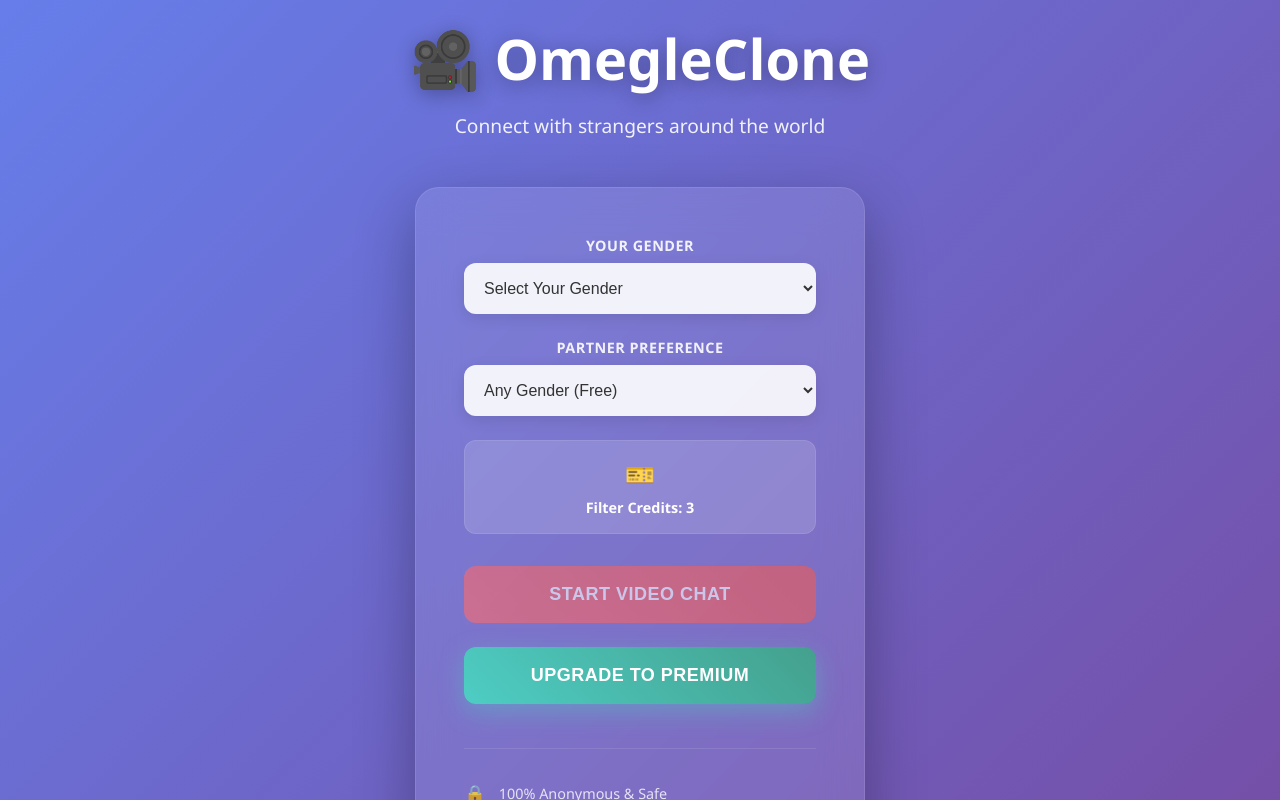
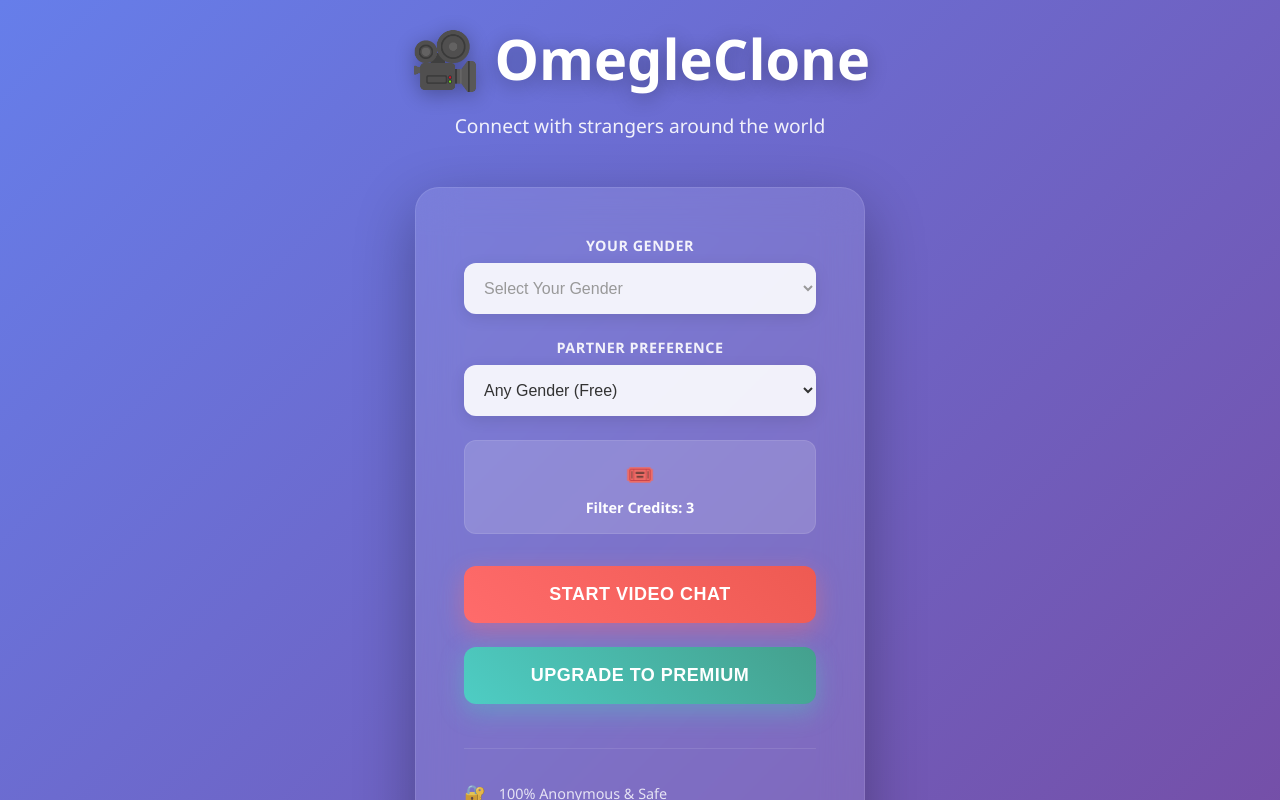
Before and after one commit to moorthiguru33/omegle-clone, a React (Create React App) app in the folder frontend/: page / in a window 1280 px wide. Shown: the top 800 px of the page. Built offline with nearby package versions, Linux system fonts and the light colour scheme.

Commit message:
Update Home.js

```diff
--- a/frontend/src/components/Home.js
+++ b/frontend/src/components/Home.js
@@ -85,6 +85,10 @@ const Select = styled.select`
     box-shadow: 0 0 0 3px rgba(255, 255, 255, 0.3);
     transform: translateY(-1px);
   }
+
+  &:invalid {
+    color: #999;
+  }
 `;
 
 const Button = styled.button`
@@ -99,13 +103,14 @@ const Button = styled.button`
   transition: all 0.3s ease;
   text-transform: uppercase;
   letter-spacing: 0.5px;
+  touch-action: manipulation;
 
   &.primary {
     background: linear-gradient(45deg, #ff6b6b, #ee5a52);
     color: white;
     box-shadow: 0 8px 25px rgba(255, 107, 107, 0.4);
 
-    &:hover {
+    &:hover:not(:disabled) {
       transform: translateY(-2px);
       box-shadow: 0 12px 35px rgba(255, 107, 107, 0.5);
     }
@@ -116,7 +121,7 @@ const Button = styled.button`
     color: white;
     box-shadow: 0 8px 25px rgba(78, 205, 196, 0.4);
 
-    &:hover {
+    &:hover:not(:disabled) {
       transform: translateY(-2px);
       box-shadow: 0 12px 35px rgba(78, 205, 196, 0.5);
     }
@@ -129,7 +134,7 @@ const Button = styled.button`
     box-shadow: none;
   }
 
-  &:active {
+  &:active:not(:disabled) {
     transform: translateY(1px);
   }
 `;
@@ -172,32 +177,99 @@ const FeatureList = styled.div`
   }
 `;
 
+const ValidationMessage = styled.div`
+  background: rgba(255, 193, 7, 0.2);
+  border: 1px solid rgba(255, 193, 7, 0.5);
+  color: #ffc107;
+  padding: 12px;
+  border-radius: 8px;
+  margin: 10px 0;
+  font-size: 0.9rem;
+  text-align: center;
+`;
+
 const Home = ({ user, updateUser }) => {
   const navigate = useNavigate();
-  const [gender, setGender] = useState(user.gender || '');
-  const [preferredGender, setPreferredGender] = useState(user.preferredGender || '');
+  const [gender, setGender] = useState(user?.gender || '');
+  const [preferredGender, setPreferredGender] = useState(user?.preferredGender || 'any');
+  const [loading, setLoading] = useState(false);
+  const [validationError, setValidationError] = useState('');
 
-  const handleStartChat = () => {
+  // Validate form
+  const validateForm = () => {
+    setValidationError('');
+
     if (!gender) {
-      alert('Please select your gender to continue');
-      return;
+      setValidationError('Please select your gender to continue');
+      return false;
     }
 
     // Check if user has credits for gender filter
-    if (preferredGender && preferredGender !== 'any' && user.filterCredits <= 0 && !user.isPremium) {
-      alert('No gender filter credits remaining. Upgrade to premium or use random matching.');
-      return;
+    if (preferredGender && preferredGender !== 'any') {
+      if (!user?.isPremium && (!user?.filterCredits || user.filterCredits <= 0)) {
+        setValidationError('No gender filter credits remaining. Upgrade to premium or select "Any Gender".');
+        return false;
+      }
     }
 
-    // Use credit if gender filter is selected
-    let updatedUser = { ...user, gender, preferredGender };
-    if (preferredGender && preferredGender !== 'any' && !user.isPremium && user.filterCredits > 0) {
-      updatedUser.filterCredits = user.filterCredits - 1;
+    return true;
+  };
+
+  const handleStartChat = async () => {
+    if (!validateForm()) return;
+
+    setLoading(true);
+    setValidationError('');
+
+    try {
+      // Check if browser supports required features
+      if (!navigator.mediaDevices || !navigator.mediaDevices.getUserMedia) {
+        setValidationError('Your browser does not support video chat. Please use a modern browser.');
+        setLoading(false);
+        return;
+      }
+
+      // Update user data
+      const updatedUser = {
+        ...user,
+        gender,
+        preferredGender: preferredGender || 'any'
+      };
+
+      updateUser(updatedUser);
+
+      // Small delay for better UX
+      setTimeout(() => {
+        navigate('/chat');
+      }, 500);
+
+    } catch (error) {
+      console.error('Error starting chat:', error);
+      setValidationError('Failed to start chat. Please try again.');
+      setLoading(false);
     }
+  };
 
-    updateUser(updatedUser);
-    navigate('/chat');
+  const handleGenderChange = (e) => {
+    const value = e.target.value;
+    setGender(value);
+    setValidationError('');
   };
+
+  const handlePreferredGenderChange = (e) => {
+    const value = e.target.value;
+    setPreferredGender(value);
+    setValidationError('');
+  };
+
+  // Ensure user object exists
+  if (!user) {
+    return (
+      <Container>
+        <div>Loading...</div>
+      </Container>
+    );
+  }
 
   return (
     <Container>
@@ -206,13 +278,14 @@ const Home = ({ user, updateUser }) => {
 
       <Card>
         <FormGroup>
-          <Label>Your Gender</Label>
+          <Label htmlFor="gender">Your Gender</Label>
           <Select
+            id="gender"
             value={gender}
-            onChange={(e) => setGender(e.target.value)}
+            onChange={handleGenderChange}
             required
           >
-            <option value="">Select Your Gender</option>
+            <option value="" disabled>Select Your Gender</option>
             <option value="male">Male</option>
             <option value="female">Female</option>
             <option value="other">Other</option>
@@ -220,61 +293,69 @@ const Home = ({ user, updateUser }) => {
         </FormGroup>
 
         <FormGroup>
-          <Label>Partner Preference</Label>
+          <Label htmlFor="preferredGender">Partner Preference</Label>
           <Select
+            id="preferredGender"
             value={preferredGender}
-            onChange={(e) => setPreferredGender(e.target.value)}
+            onChange={handlePreferredGenderChange}
           >
             <option value="any">Any Gender (Free)</option>
-            <option value="male">Male Only</option>
-            <option value="female">Female Only</option>
-            <option value="other">Other Only</option>
+            <option value="male">Male Only {!user.isPremium && `(${user.filterCredits} credits)`}</option>
+            <option value="female">Female Only {!user.isPremium && `(${user.filterCredits} credits)`}</option>
+            <option value="other">Other Only {!user.isPremium && `(${user.filterCredits} credits)`}</option>
           </Select>
         </FormGroup>
 
-        {user.isPremium ? (
-          <CreditInfo>
-            <div className="icon">✨</div>
-            <div className="text">Premium: Unlimited Filters</div>
-          </CreditInfo>
-        ) : (
-          <CreditInfo>
-            <div className="icon">🎫</div>
-            <div className="text">Filter Credits: {user.filterCredits}</div>
-          </CreditInfo>
+        <CreditInfo>
+          {user.isPremium ? (
+            <>
+              <div className="icon">✨</div>
+              <div className="text">Premium: Unlimited Filters</div>
+            </>
+          ) : (
+            <>
+              <div className="icon">🎟️</div>
+              <div className="text">Filter Credits: {user.filterCredits || 0}</div>
+            </>
+          )}
+        </CreditInfo>
+
+        {validationError && (
+          <ValidationMessage>{validationError}</ValidationMessage>
         )}
 
         <Button
           className="primary"
           onClick={handleStartChat}
-          disabled={!gender}
+          disabled={loading}
         >
-          Start Video Chat
+          {loading ? 'Starting...' : 'Start Video Chat'}
         </Button>
 
         <Button
           className="secondary"
           onClick={() => navigate('/premium')}
+          disabled={loading}
         >
           Upgrade to Premium
         </Button>
 
         <FeatureList>
           <div className="feature">
-            <span className="icon">🔒</span>
-            <span>100% Anonymous & Safe</span>
+            <span className="icon">🔐</span>
+            100% Anonymous & Safe
           </div>
           <div className="feature">
             <span className="icon">🌍</span>
-            <span>Connect Globally</span>
+            Connect Globally
           </div>
           <div className="feature">
             <span className="icon">📱</span>
-            <span>Works on All Devices</span>
+            Works on All Devices
           </div>
           <div className="feature">
             <span className="icon">⚡</span>
-            <span>Instant Matching</span>
+            Instant Matching
           </div>
         </FeatureList>
       </Card>
```
